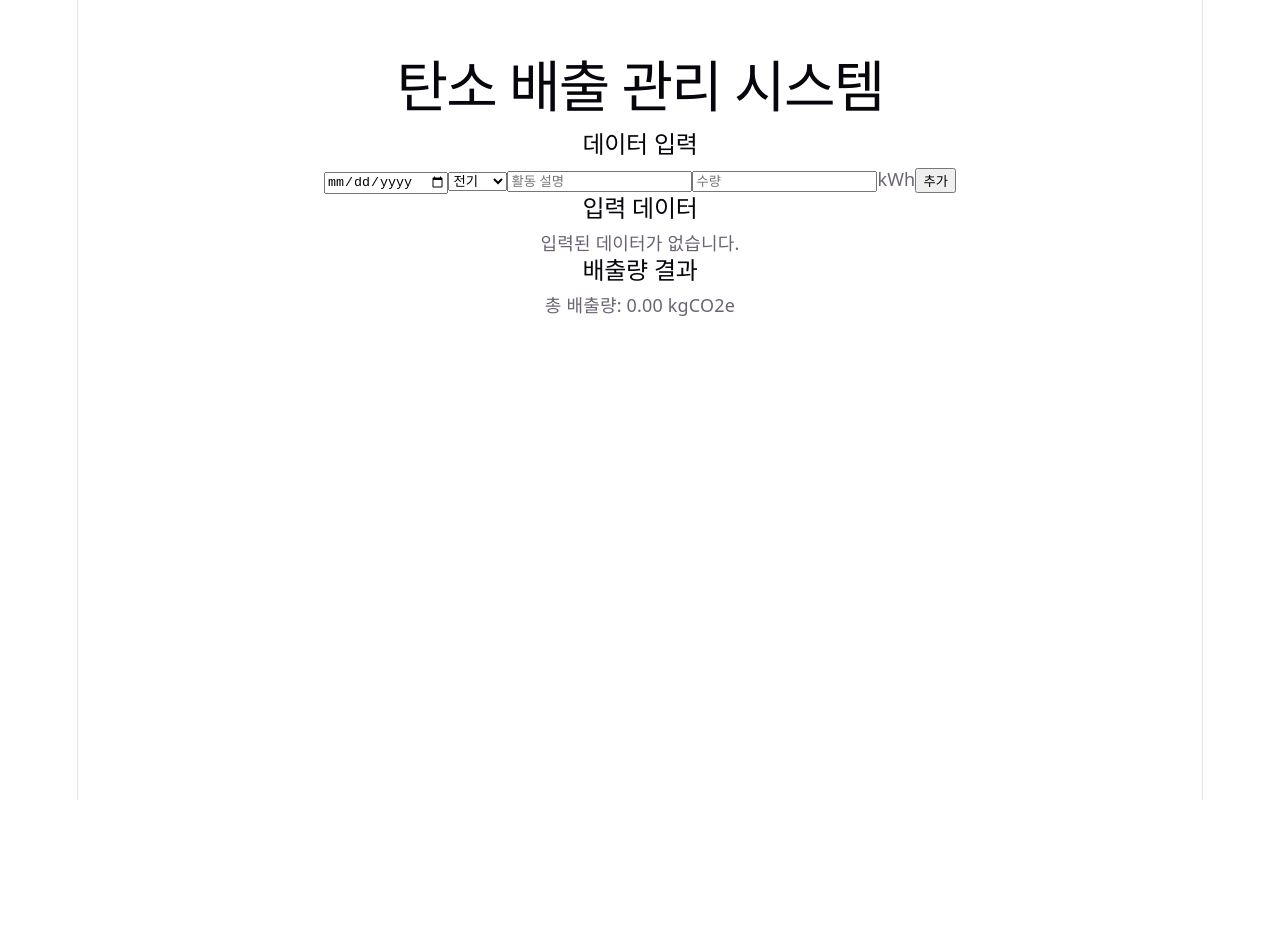
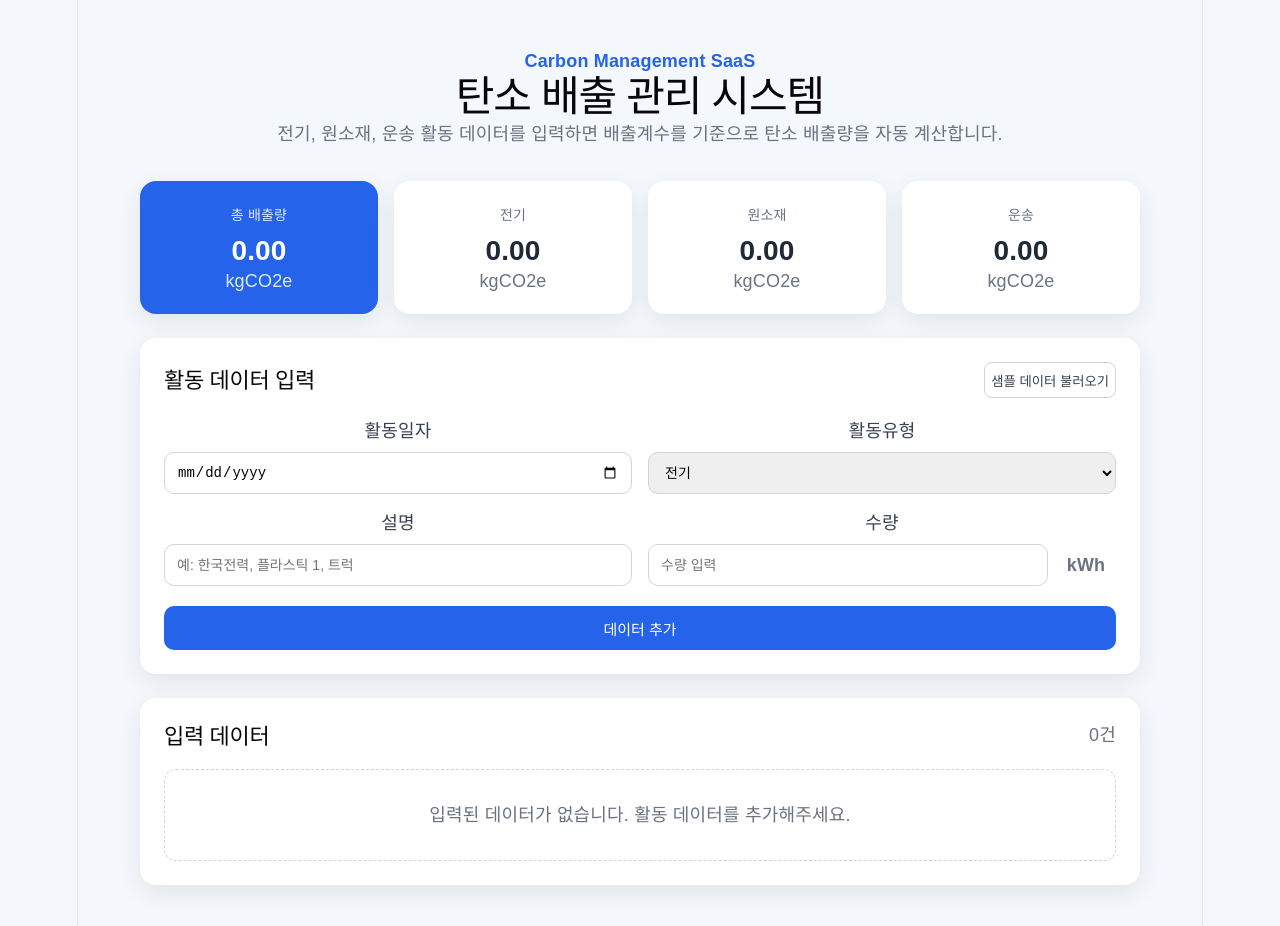
Before and after one commit to woo9451/carbon-pcf-app, a React (Vite) app: page / in a window 1280 px wide. Shown: the top 926 px of the page. Before the commit the page ends 800 px from the top, so only its background shows below. Built offline with nearby package versions, Linux system fonts and the light colour scheme.

Commit message:
style: 제출용 UI 개선

```diff
--- a/src/App.css
+++ b/src/App.css
@@ -1,184 +1,262 @@
-.counter {
-  font-size: 16px;
-  padding: 5px 10px;
-  border-radius: 5px;
-  color: var(--accent);
-  background: var(--accent-bg);
-  border: 2px solid transparent;
-  transition: border-color 0.3s;
-  margin-bottom: 24px;
+* {
+  box-sizing: border-box;
+}
 
-  &:hover {
-    border-color: var(--accent-border);
+body {
+  margin: 0;
+  background: #f4f7fb;
+  color: #1f2937;
+  font-family: Arial, sans-serif;
+}
+
+button {
+  cursor: pointer;
+}
+
+.app {
+  min-height: 100vh;
+  padding: 48px 24px;
+}
+
+.header {
+  max-width: 1000px;
+  margin: 0 auto 32px;
+}
+
+.eyebrow {
+  margin: 0 0 8px;
+  color: #2563eb;
+  font-weight: 700;
+}
+
+.header h1 {
+  margin: 0;
+  font-size: 42px;
+  letter-spacing: -1px;
+}
+
+.description {
+  margin-top: 12px;
+  color: #6b7280;
+  line-height: 1.6;
+}
+
+.summary-grid {
+  max-width: 1000px;
+  margin: 0 auto 24px;
+  display: grid;
+  grid-template-columns: repeat(4, 1fr);
+  gap: 16px;
+}
+
+.summary-card {
+  background: white;
+  border-radius: 16px;
+  padding: 20px;
+  box-shadow: 0 8px 24px rgba(15, 23, 42, 0.08);
+}
+
+.summary-card span {
+  color: #6b7280;
+  font-size: 14px;
+}
+
+.summary-card strong {
+  display: block;
+  margin-top: 10px;
+  font-size: 28px;
+}
+
+.summary-card p {
+  margin: 4px 0 0;
+  color: #6b7280;
+}
+
+.summary-card.total {
+  background: #2563eb;
+  color: white;
+}
+
+.summary-card.total span,
+.summary-card.total p {
+  color: #dbeafe;
+}
+
+.content {
+  max-width: 1000px;
+  margin: 0 auto;
+  display: grid;
+  gap: 24px;
+}
+
+.panel {
+  background: white;
+  border-radius: 16px;
+  padding: 24px;
+  box-shadow: 0 8px 24px rgba(15, 23, 42, 0.08);
+}
+
+.panel-title {
+  display: flex;
+  align-items: center;
+  justify-content: space-between;
+  gap: 16px;
+  margin-bottom: 20px;
+}
+
+.panel-title h2 {
+  margin: 0;
+  font-size: 22px;
+}
+
+.panel-title p {
+  margin: 0;
+  color: #6b7280;
+}
+
+.form-grid {
+  display: grid;
+  grid-template-columns: 1fr 1fr;
+  gap: 16px;
+}
+
+label {
+  display: flex;
+  flex-direction: column;
+  gap: 8px;
+  font-weight: 600;
+  color: #374151;
+}
+
+input,
+select {
+  height: 42px;
+  border: 1px solid #d1d5db;
+  border-radius: 10px;
+  padding: 0 12px;
+  font-size: 14px;
+}
+
+.amount-input {
+  display: flex;
+  align-items: center;
+  gap: 8px;
+}
+
+.amount-input input {
+  flex: 1;
+}
+
+.amount-input span {
+  min-width: 60px;
+  color: #6b7280;
+  font-weight: 700;
+}
+
+.primary-button {
+  margin-top: 20px;
+  width: 100%;
+  height: 44px;
+  border: none;
+  border-radius: 10px;
+  background: #2563eb;
+  color: white;
+  font-size: 15px;
+  font-weight: 700;
+}
+
+.secondary-button {
+  height: 36px;
+  border: 1px solid #d1d5db;
+  border-radius: 8px;
+  background: white;
+  color: #374151;
+  font-weight: 600;
+}
+
+.error-message {
+  margin: 16px 0 0;
+  padding: 12px;
+  border-radius: 10px;
+  background: #fee2e2;
+  color: #b91c1c;
+  font-weight: 600;
+}
+
+.empty-box {
+  padding: 32px;
+  border: 1px dashed #d1d5db;
+  border-radius: 12px;
+  text-align: center;
+  color: #6b7280;
+}
+
+.table-wrapper {
+  overflow-x: auto;
+}
+
+table {
+  width: 100%;
+  border-collapse: collapse;
+}
+
+th,
+td {
+  padding: 14px 12px;
+  border-bottom: 1px solid #e5e7eb;
+  text-align: left;
+}
+
+th {
+  background: #f9fafb;
+  color: #374151;
+  font-size: 14px;
+}
+
+.badge {
+  display: inline-block;
+  padding: 6px 10px;
+  border-radius: 999px;
+  font-size: 13px;
+  font-weight: 700;
+}
+
+.badge.electricity {
+  background: #dbeafe;
+  color: #1d4ed8;
+}
+
+.badge.material {
+  background: #dcfce7;
+  color: #15803d;
+}
+
+.badge.transport {
+  background: #fef3c7;
+  color: #b45309;
+}
+
+.delete-button {
+  border: none;
+  border-radius: 8px;
+  padding: 8px 10px;
+  background: #fee2e2;
+  color: #b91c1c;
+  font-weight: 700;
+}
+
+@media (max-width: 768px) {
+  .summary-grid,
+  .form-grid {
+    grid-template-columns: 1fr;
   }
-  &:focus-visible {
-    outline: 2px solid var(--accent);
-    outline-offset: 2px;
+
+  .header h1 {
+    font-size: 32px;
+  }
+
+  .panel-title {
+    align-items: flex-start;
+    flex-direction: column;
   }
 }
-
-.hero {
-  position: relative;
-
-  .base,
-  .framework,
-  .vite {
-    inset-inline: 0;
-    margin: 0 auto;
-  }
-
-  .base {
-    width: 170px;
-    position: relative;
-    z-index: 0;
-  }
-
-  .framework,
-  .vite {
-    position: absolute;
-  }
-
-  .framework {
-    z-index: 1;
-    top: 34px;
-    height: 28px;
-    transform: perspective(2000px) rotateZ(300deg) rotateX(44deg) rotateY(39deg)
-      scale(1.4);
-  }
-
-  .vite {
-    z-index: 0;
-    top: 107px;
-    height: 26px;
-    width: auto;
-    transform: perspective(2000px) rotateZ(300deg) rotateX(40deg) rotateY(39deg)
-      scale(0.8);
-  }
-}
-
-#center {
-  display: flex;
-  flex-direction: column;
-  gap: 25px;
-  place-content: center;
-  place-items: center;
-  flex-grow: 1;
-
-  @media (max-width: 1024px) {
-    padding: 32px 20px 24px;
-    gap: 18px;
-  }
-}
-
-#next-steps {
-  display: flex;
-  border-top: 1px solid var(--border);
-  text-align: left;
-
-  & > div {
-    flex: 1 1 0;
-    padding: 32px;
-    @media (max-width: 1024px) {
-      padding: 24px 20px;
-    }
-  }
-
-  .icon {
-    margin-bottom: 16px;
-    width: 22px;
-    height: 22px;
-  }
-
-  @media (max-width: 1024px) {
-    flex-direction: column;
-    text-align: center;
-  }
-}
-
-#docs {
-  border-right: 1px solid var(--border);
-
-  @media (max-width: 1024px) {
-    border-right: none;
-    border-bottom: 1px solid var(--border);
-  }
-}
-
-#next-steps ul {
-  list-style: none;
-  padding: 0;
-  display: flex;
-  gap: 8px;
-  margin: 32px 0 0;
-
-  .logo {
-    height: 18px;
-  }
-
-  a {
-    color: var(--text-h);
-    font-size: 16px;
-    border-radius: 6px;
-    background: var(--social-bg);
-    display: flex;
-    padding: 6px 12px;
-    align-items: center;
-    gap: 8px;
-    text-decoration: none;
-    transition: box-shadow 0.3s;
-
-    &:hover {
-      box-shadow: var(--shadow);
-    }
-    .button-icon {
-      height: 18px;
-      width: 18px;
-    }
-  }
-
-  @media (max-width: 1024px) {
-    margin-top: 20px;
-    flex-wrap: wrap;
-    justify-content: center;
-
-    li {
-      flex: 1 1 calc(50% - 8px);
-    }
-
-    a {
-      width: 100%;
-      justify-content: center;
-      box-sizing: border-box;
-    }
-  }
-}
-
-#spacer {
-  height: 88px;
-  border-top: 1px solid var(--border);
-  @media (max-width: 1024px) {
-    height: 48px;
-  }
-}
-
-.ticks {
-  position: relative;
-  width: 100%;
-
-  &::before,
-  &::after {
-    content: '';
-    position: absolute;
-    top: -4.5px;
-    border: 5px solid transparent;
-  }
-
-  &::before {
-    left: 0;
-    border-left-color: var(--border);
-  }
-  &::after {
-    right: 0;
-    border-right-color: var(--border);
-  }
-}
--- a/src/App.tsx
+++ b/src/App.tsx
@@ -1,4 +1,5 @@
-import { useState } from "react";
+import { useMemo, useState } from "react";
+import "./App.css";
 
 type ActivityType = "electricity" | "material" | "transport";
 
@@ -30,6 +31,7 @@ function App() {
   const [description, setDescription] = useState("");
   const [amount, setAmount] = useState("");
   const [activities, setActivities] = useState<Activity[]>([]);
+  const [errorMessage, setErrorMessage] = useState("");
 
   const getUnit = (type: ActivityType) => {
     if (type === "electricity") return "kWh";
@@ -41,21 +43,34 @@ function App() {
     return Number((amount * emissionFactors[type]).toFixed(2));
   };
 
-  const totalEmission = activities.reduce(
-    (sum, activity) => sum + activity.emission,
-    0
-  );
+  const totalEmission = useMemo(() => {
+    return activities.reduce((sum, activity) => sum + activity.emission, 0);
+  }, [activities]);
+
+  const summary = useMemo(() => {
+    return {
+      electricity: activities
+        .filter((activity) => activity.type === "electricity")
+        .reduce((sum, activity) => sum + activity.emission, 0),
+      material: activities
+        .filter((activity) => activity.type === "material")
+        .reduce((sum, activity) => sum + activity.emission, 0),
+      transport: activities
+        .filter((activity) => activity.type === "transport")
+        .reduce((sum, activity) => sum + activity.emission, 0),
+    };
+  }, [activities]);
 
   const handleAdd = () => {
     if (!date || !description || !amount) {
-      alert("날짜, 설명, 수량을 모두 입력해주세요.");
+      setErrorMessage("날짜, 활동 유형, 설명, 수량을 모두 입력해주세요.");
       return;
     }
 
     const numericAmount = Number(amount);
 
-    if (numericAmount <= 0) {
-      alert("수량은 0보다 큰 숫자로 입력해주세요.");
+    if (Number.isNaN(numericAmount) || numericAmount <= 0) {
+      setErrorMessage("수량은 0보다 큰 숫자로 입력해주세요.");
       return;
     }
 
@@ -73,21 +88,106 @@ function App() {
     setDate("");
     setDescription("");
     setAmount("");
+    setErrorMessage("");
+  };
+
+  const handleSampleData = () => {
+    const sampleData: Activity[] = [
+      {
+        id: 1,
+        date: "2025-01-01",
+        type: "electricity",
+        description: "한국전력",
+        amount: 110,
+        unit: "kWh",
+        emission: calculateEmission("electricity", 110),
+      },
+      {
+        id: 2,
+        date: "2025-05-01",
+        type: "material",
+        description: "플라스틱 1",
+        amount: 230,
+        unit: "kg",
+        emission: calculateEmission("material", 230),
+      },
+      {
+        id: 3,
+        date: "2025-01-01",
+        type: "transport",
+        description: "트럭",
+        amount: 41,
+        unit: "ton-km",
+        emission: calculateEmission("transport", 41),
+      },
+    ];
+
+    setActivities(sampleData);
+    setErrorMessage("");
+  };
+
+  const handleDelete = (id: number) => {
+    setActivities(activities.filter((activity) => activity.id !== id));
   };
 
   return (
-    <div style={{ padding: "40px", maxWidth: "1000px", margin: "0 auto" }}>
+    <div className="app">
+      <header className="header">
+        <p className="eyebrow">Carbon Management SaaS</p>
         <h1>탄소 배출 관리 시스템</h1>
+        <p className="description">
+          전기, 원소재, 운송 활동 데이터를 입력하면 배출계수를 기준으로
+          탄소 배출량을 자동 계산합니다.
+        </p>
+      </header>
 
-      <section>
-        <h2>데이터 입력</h2>
+      <section className="summary-grid">
+        <div className="summary-card total">
+          <span>총 배출량</span>
+          <strong>{totalEmission.toFixed(2)}</strong>
+          <p>kgCO2e</p>
+        </div>
 
+        <div className="summary-card">
+          <span>전기</span>
+          <strong>{summary.electricity.toFixed(2)}</strong>
+          <p>kgCO2e</p>
+        </div>
+
+        <div className="summary-card">
+          <span>원소재</span>
+          <strong>{summary.material.toFixed(2)}</strong>
+          <p>kgCO2e</p>
+        </div>
+
+        <div className="summary-card">
+          <span>운송</span>
+          <strong>{summary.transport.toFixed(2)}</strong>
+          <p>kgCO2e</p>
+        </div>
+      </section>
+
+      <main className="content">
+        <section className="panel">
+          <div className="panel-title">
+            <h2>활동 데이터 입력</h2>
+            <button className="secondary-button" onClick={handleSampleData}>
+              샘플 데이터 불러오기
+            </button>
+          </div>
+
+          <div className="form-grid">
+            <label>
+              활동일자
               <input
                 type="date"
                 value={date}
                 onChange={(e) => setDate(e.target.value)}
               />
+            </label>
 
+            <label>
+              활동유형
               <select
                 value={type}
                 onChange={(e) => setType(e.target.value as ActivityType)}
@@ -96,32 +196,51 @@ function App() {
                 <option value="material">원소재</option>
                 <option value="transport">운송</option>
               </select>
+            </label>
 
+            <label>
+              설명
               <input
-          placeholder="활동 설명"
+                placeholder="예: 한국전력, 플라스틱 1, 트럭"
                 value={description}
                 onChange={(e) => setDescription(e.target.value)}
               />
+            </label>
 
+            <label>
+              수량
+              <div className="amount-input">
                 <input
-          placeholder="수량"
+                  placeholder="수량 입력"
                   type="number"
                   value={amount}
                   onChange={(e) => setAmount(e.target.value)}
                 />
+                <span>{getUnit(type)}</span>
+              </div>
+            </label>
+          </div>
 
-        <span>{getUnit(type)}</span>
+          {errorMessage && <p className="error-message">{errorMessage}</p>}
 
-        <button onClick={handleAdd}>추가</button>
+          <button className="primary-button" onClick={handleAdd}>
+            데이터 추가
+          </button>
         </section>
 
-      <section>
+        <section className="panel">
+          <div className="panel-title">
             <h2>입력 데이터</h2>
+            <p>{activities.length}건</p>
+          </div>
 
           {activities.length === 0 ? (
-          <p>입력된 데이터가 없습니다.</p>
+            <div className="empty-box">
+              입력된 데이터가 없습니다. 활동 데이터를 추가해주세요.
+            </div>
           ) : (
-          <table border={1} cellPadding={8}>
+            <div className="table-wrapper">
+              <table>
                 <thead>
                   <tr>
                     <th>날짜</th>
@@ -130,28 +249,38 @@ function App() {
                     <th>수량</th>
                     <th>단위</th>
                     <th>배출량</th>
+                    <th>관리</th>
                   </tr>
                 </thead>
                 <tbody>
                   {activities.map((activity) => (
                     <tr key={activity.id}>
                       <td>{activity.date}</td>
-                  <td>{typeLabel[activity.type]}</td>
+                      <td>
+                        <span className={`badge ${activity.type}`}>
+                          {typeLabel[activity.type]}
+                        </span>
+                      </td>
                       <td>{activity.description}</td>
                       <td>{activity.amount}</td>
                       <td>{activity.unit}</td>
-                  <td>{activity.emission} kgCO2e</td>
+                      <td>{activity.emission.toFixed(2)} kgCO2e</td>
+                      <td>
+                        <button
+                          className="delete-button"
+                          onClick={() => handleDelete(activity.id)}
+                        >
+                          삭제
+                        </button>
+                      </td>
                     </tr>
                   ))}
                 </tbody>
               </table>
+            </div>
           )}
         </section>
-
-      <section>
-        <h2>배출량 결과</h2>
-        <p>총 배출량: {totalEmission.toFixed(2)} kgCO2e</p>
-      </section>
+      </main>
     </div>
   );
 }
```
Lines whose indentation alone changed are shown as unchanged.
